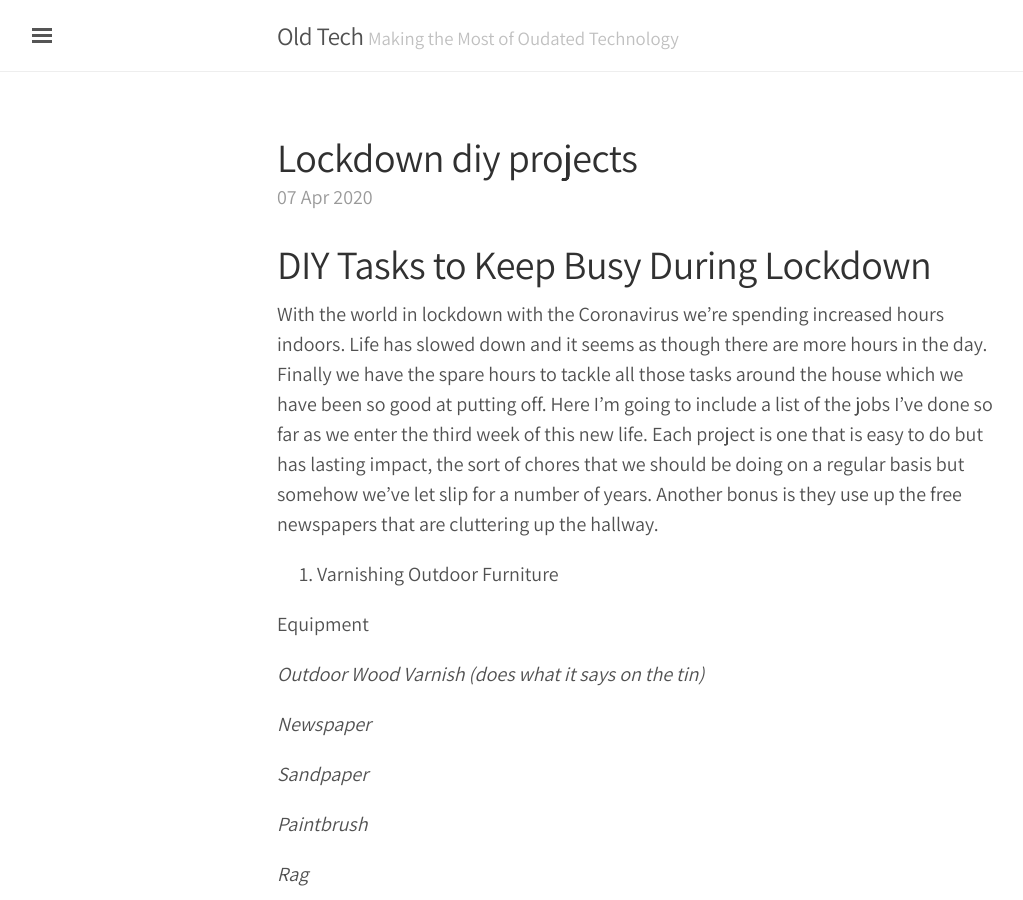
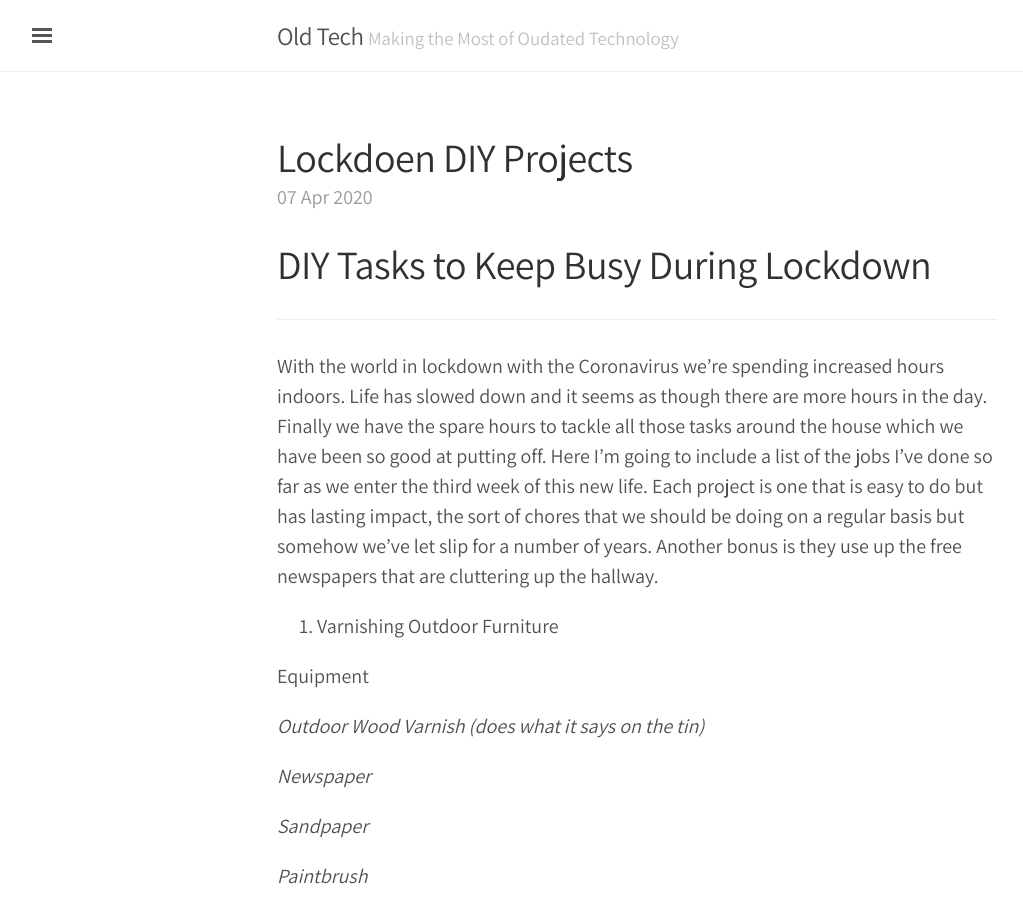
Before and after one commit to sirioq/sirioq.github.io, a Jekyll site: the page built from _posts/2020-04-07-Lockdown DIY Projects.md, in a window 1280 px wide and 900 px high. Shown: the whole window, without its empty margins (3-1026 px from the left). Built offline with Jekyll 4.4.1, drawn with Linux system fonts in a browser that asks for light colours; some web fonts are replaced; our own code applies the rules of GitHub Pages for plain Markdown files.

Commit message:
Update 2020-04-07-Lockdown DIY Projects.md

```diff
--- a/_posts/2020-04-07-Lockdown DIY Projects.md
+++ b/_posts/2020-04-07-Lockdown DIY Projects.md
@@ -1,4 +1,12 @@
+---
+layout: post
+title: Lockdoen DIY Projects
+---
+
 # DIY Tasks to Keep Busy During Lockdown
+
+-----
+
 
 With the world in lockdown with the Coronavirus we're spending increased hours indoors. Life has slowed down and it seems as though there are more hours in the day. Finally we have the spare hours to tackle all those tasks around the house which we have been so good at putting off.
 Here I'm going to include a list of the jobs I've done so far as we enter the third week of this new life. Each project is one that is easy to do but has lasting impact, the sort of chores that we should be doing on a regular basis but somehow we've let slip for a number of years. Another bonus is they use up the free newspapers that are cluttering up the hallway.
```
